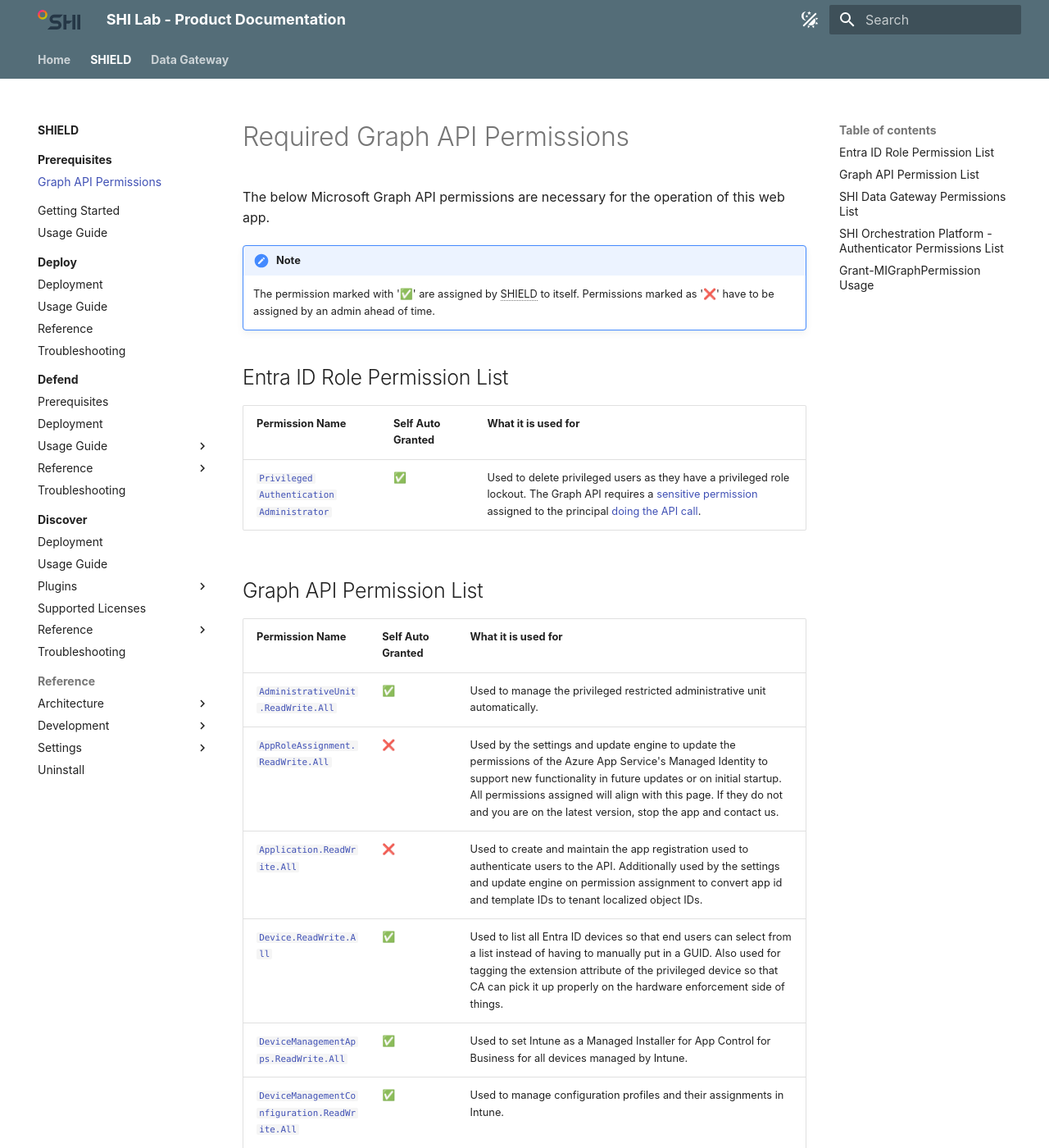
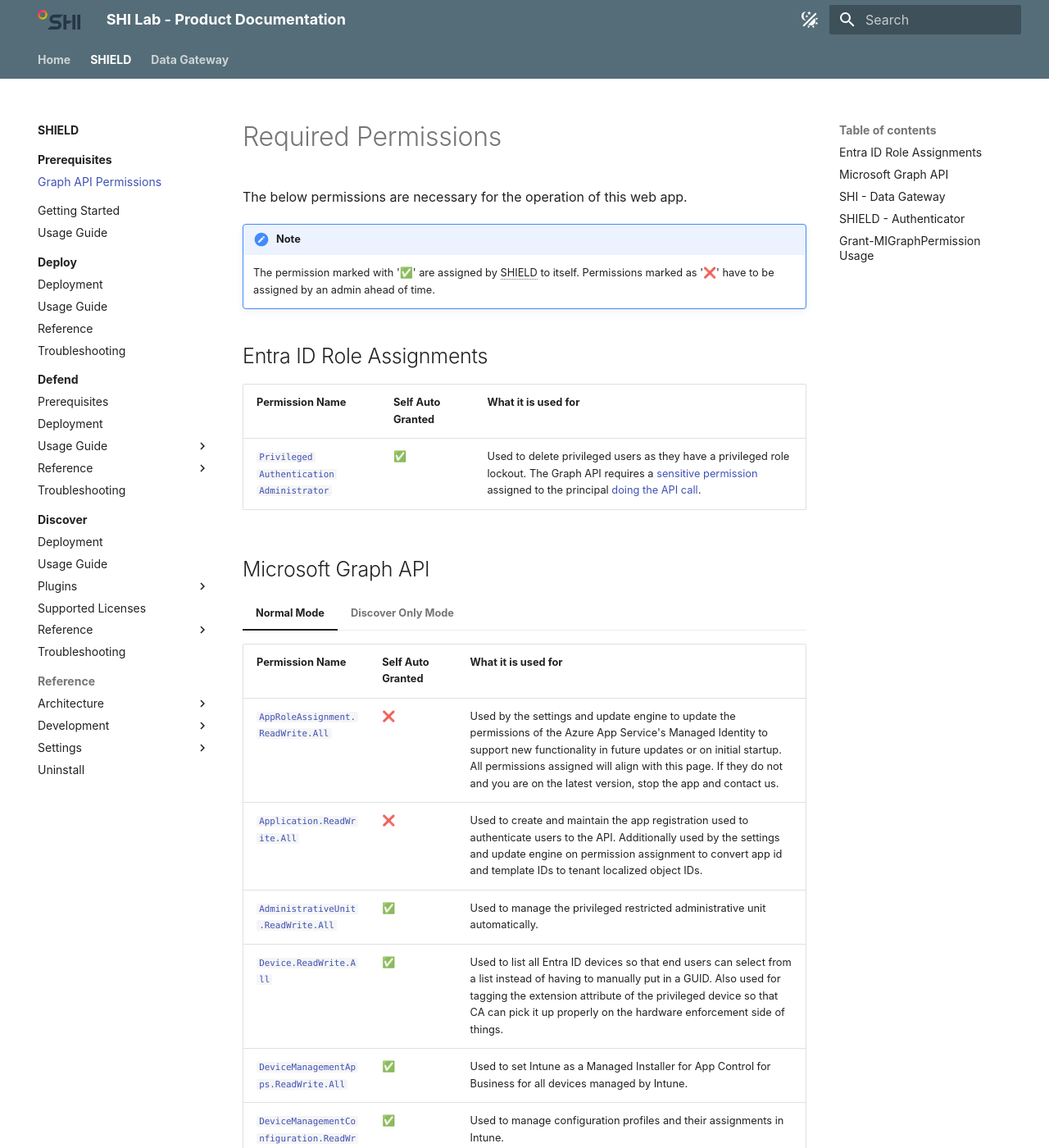
Before and after one commit to Software-Hardware-Integration-Lab/Documentation, an MkDocs documentation site: the page built from docs/SHIELD/Prerequisites/Required-Graph-API-Permissions.md, in a window 1280 px wide and 1400 px high. Shown: the whole window at 82% size. Built offline with MkDocs 1.6.1 and Material for MkDocs 9.7.7, drawn with Linux system fonts in a browser that asks for light colours; plug-ins that fetch from the network failed and are left out; part of the change alters nothing that is shown; some of the changed text lies outside the part shown.

Commit message:
Add Discover Only Mode
Update the permission reference to reflect the new discover only mode.

```diff
--- a/docs/SHIELD/Prerequisites/Required-Graph-API-Permissions.md
+++ b/docs/SHIELD/Prerequisites/Required-Graph-API-Permissions.md
@@ -1,47 +1,61 @@
-# Required Graph API Permissions
+# Required Permissions
 
-The below Microsoft Graph API permissions are necessary for the operation of this web app.
+The below permissions are necessary for the operation of this web app.
 
 !!! note
     The permission marked with '✅' are assigned by SHIELD to itself. Permissions marked as '❌' have to be assigned by an admin ahead of time.
 
-## Entra ID Role Permission List
+## Entra ID Role Assignments
 
 | Permission Name | Self Auto Granted | What it is used for |
 |-----------------|-------------------|---------------------|
 | [`Privileged Authentication Administrator`](https://learn.microsoft.com/en-us/entra/identity/role-based-access-control/permissions-reference#privileged-authentication-administrator){:target="_blank"} | ✅ | Used to delete privileged users as they have a privileged role lockout. The Graph API requires a [sensitive permission](https://learn.microsoft.com/en-us/graph/api/resources/users?view=graph-rest-beta#who-can-perform-sensitive-actions) assigned to the principal [doing the API call](https://learn.microsoft.com/en-us/graph/api/user-delete?view=graph-rest-1.0&tabs=http#permissions). |
 
-## Graph API Permission List
+## Microsoft Graph API
 
-| Permission Name | Self Auto Granted | What it is used for |
-|-----------------|-------------------|---------------------|
-| [`AdministrativeUnit.ReadWrite.All`](https://learn.microsoft.com/en-us/graph/permissions-reference#administrativeunitreadwriteall){:target="_blank"} | ✅ | Used to manage the privileged restricted administrative unit automatically. |
-| [`AppRoleAssignment.ReadWrite.All`](https://learn.microsoft.com/en-us/graph/permissions-reference#approleassignmentreadwriteall){:target="_blank"} | ❌ | Used by the settings and update engine to update the permissions of the Azure App Service's Managed Identity to support new functionality in future updates or on initial startup. All permissions assigned will align with this page. If they do not and you are on the latest version, stop the app and contact us. |
-| [`Application.ReadWrite.All`](https://learn.microsoft.com/en-us/graph/permissions-reference#applicationreadwriteall){:target="_blank"} | ❌ | Used to create and maintain the app registration used to authenticate users to the API. Additionally used by the settings and update engine on permission assignment to convert app id and template IDs to tenant localized object IDs. |
-| [`Device.ReadWrite.All`](https://learn.microsoft.com/en-us/graph/permissions-reference#devicereadwriteall){:target="_blank"} | ✅ | Used to list all Entra ID devices so that end users can select from a list instead of having to manually put in a GUID. Also used for tagging the extension attribute of the privileged device so that CA can pick it up properly on the hardware enforcement side of things.|
-| [`DeviceManagementApps.ReadWrite.All`](https://learn.microsoft.com/en-us/graph/permissions-reference#devicemanagementappsreadwriteall){:target="_blank"} | ✅ | Used to set Intune as a Managed Installer for App Control for Business for all devices managed by Intune. |
-| [`DeviceManagementConfiguration.ReadWrite.All`](https://learn.microsoft.com/en-us/graph/permissions-reference#devicemanagementconfigurationreadwriteall){:target="_blank"} | ✅ | Used to manage configuration profiles and their assignments in Intune. |
-| [`DeviceManagementManagedDevices.PrivilegedOperations.All`](https://learn.microsoft.com/en-us/graph/permissions-reference#devicemanagementmanageddevicesprivilegedoperationsall){:target="_blank"} | ✅ | Used to issue Wipe commands to devices |
-| [`DeviceManagementManagedDevices.ReadWrite.All`](https://learn.microsoft.com/en-us/graph/permissions-reference#devicemanagementmanageddevicesreadwriteall){:target="_blank"} | ✅ | Used to list all Entra ID devices so that end users can select from a list instead of having to manually put in a GUID. Also used in Intermediary management to remove old session hosts for AVD. |
-| [`DeviceManagementRBAC.ReadWrite.All`](https://learn.microsoft.com/en-us/graph/permissions-reference#devicemanagementrbacreadwriteall){:target="_blank"} | ✅ | Used to manage the scope tag that the app uses as well as store the app's config in the specified scope tag to eliminate the need for a DB. |
-| [`DeviceManagementServiceConfig.ReadWrite.All`](https://learn.microsoft.com/en-us/graph/permissions-reference#devicemanagementserviceconfigreadwriteall){:target="_blank"} | ✅ | Used to manage Autopilot Profiles and read Autopilot device data |
-| [`Group.ReadWrite.All`](https://learn.microsoft.com/en-us/graph/permissions-reference#groupreadwriteall){:target="_blank"} | ✅ | Used to Manage security group existence and their membership in Entra ID. |
-| [`Policy.Read.All`](https://learn.microsoft.com/en-us/graph/permissions-reference#policyreadall){:target="_blank"} and [`Policy.ReadWrite.ConditionalAccess`](https://learn.microsoft.com/en-us/graph/permissions-reference#policyreadwriteconditionalaccess){:target="_blank"} | ✅ | Used to manage the conditional access policies for individual users during the lifecycle management and for when the initial deployment occurs to implement health checks, and identity partitioning. |
-| [`RoleManagement.ReadWrite.Directory`](https://learn.microsoft.com/en-us/graph/permissions-reference#rolemanagementreadwritedirectory){:target="_blank"} | ✅ | Used to manage role assigned security groups (SGs that can have Entra ID Roles assigned to them). |
-| [`User.ReadWrite.All`](https://learn.microsoft.com/en-us/graph/permissions-reference#userreadwriteall){:target="_blank"} | ✅ | Used to create, list, manage, and remove privileged users and retrieve a list of all non-users (and their properties) so that they can be added to security groups and device configurations. |
+=== "Normal Mode"
+    | Permission Name | Self Auto Granted | What it is used for |
+    |-----------------|-------------------|---------------------|
+    | [`AppRoleAssignment.ReadWrite.All`](https://learn.microsoft.com/en-us/graph/permissions-reference#approleassignmentreadwriteall){:target="_blank"} | ❌ | Used by the settings and update engine to update the permissions of the Azure App Service's Managed Identity to support new functionality in future updates or on initial startup. All permissions assigned will align with this page. If they do not and you are on the latest version, stop the app and contact us. |
+    | [`Application.ReadWrite.All`](https://learn.microsoft.com/en-us/graph/permissions-reference#applicationreadwriteall){:target="_blank"} | ❌ | Used to create and maintain the app registration used to authenticate users to the API. Additionally used by the settings and update engine on permission assignment to convert app id and template IDs to tenant localized object IDs. |
+    | [`AdministrativeUnit.ReadWrite.All`](https://learn.microsoft.com/en-us/graph/permissions-reference#administrativeunitreadwriteall){:target="_blank"} | ✅ | Used to manage the privileged restricted administrative unit automatically. |
+    | [`Device.ReadWrite.All`](https://learn.microsoft.com/en-us/graph/permissions-reference#devicereadwriteall){:target="_blank"} | ✅ | Used to list all Entra ID devices so that end users can select from a list instead of having to manually put in a GUID. Also used for tagging the extension attribute of the privileged device so that CA can pick it up properly on the hardware enforcement side of things.|
+    | [`DeviceManagementApps.ReadWrite.All`](https://learn.microsoft.com/en-us/graph/permissions-reference#devicemanagementappsreadwriteall){:target="_blank"} | ✅ | Used to set Intune as a Managed Installer for App Control for Business for all devices managed by Intune. |
+    | [`DeviceManagementConfiguration.ReadWrite.All`](https://learn.microsoft.com/en-us/graph/permissions-reference#devicemanagementconfigurationreadwriteall){:target="_blank"} | ✅ | Used to manage configuration profiles and their assignments in Intune. |
+    | [`DeviceManagementManagedDevices.PrivilegedOperations.All`](https://learn.microsoft.com/en-us/graph/permissions-reference#devicemanagementmanageddevicesprivilegedoperationsall){:target="_blank"} | ✅ | Used to issue Wipe commands to devices |
+    | [`DeviceManagementManagedDevices.ReadWrite.All`](https://learn.microsoft.com/en-us/graph/permissions-reference#devicemanagementmanageddevicesreadwriteall){:target="_blank"} | ✅ | Used to list all Entra ID devices so that end users can select from a list instead of having to manually put in a GUID. Also used in Intermediary management to remove old session hosts for AVD. |
+    | [`DeviceManagementRBAC.ReadWrite.All`](https://learn.microsoft.com/en-us/graph/permissions-reference#devicemanagementrbacreadwriteall){:target="_blank"} | ✅ | Used to manage the scope tag that the app uses as well as store the app's config in the specified scope tag to eliminate the need for a DB. |
+    | [`DeviceManagementServiceConfig.ReadWrite.All`](https://learn.microsoft.com/en-us/graph/permissions-reference#devicemanagementserviceconfigreadwriteall){:target="_blank"} | ✅ | Used to manage Autopilot Profiles and read Autopilot device data |
+    | [`Group.ReadWrite.All`](https://learn.microsoft.com/en-us/graph/permissions-reference#groupreadwriteall){:target="_blank"} | ✅ | Used to Manage security group existence and their membership in Entra ID. |
+    | [`Policy.Read.All`](https://learn.microsoft.com/en-us/graph/permissions-reference#policyreadall){:target="_blank"} and [`Policy.ReadWrite.ConditionalAccess`](https://learn.microsoft.com/en-us/graph/permissions-reference#policyreadwriteconditionalaccess){:target="_blank"} | ✅ | Used to manage the conditional access policies for individual users during the lifecycle management and for when the initial deployment occurs to implement health checks, and identity partitioning. |
+    | [`RoleManagement.ReadWrite.Directory`](https://learn.microsoft.com/en-us/graph/permissions-reference#rolemanagementreadwritedirectory){:target="_blank"} | ✅ | Used to manage role assigned security groups (SGs that can have Entra ID Roles assigned to them). |
+    | [`User.ReadWrite.All`](https://learn.microsoft.com/en-us/graph/permissions-reference#userreadwriteall){:target="_blank"} | ✅ | Used to create, list, manage, and remove privileged users and retrieve a list of all non-users (and their properties) so that they can be added to security groups and device configurations. |
 
-## SHI Data Gateway Permissions List
+=== "Discover Only Mode"
+    | Permission Name | Self Auto Granted | What it is used for |
+    |-----------------|-------------------|---------------------|
+    | [`AppRoleAssignment.ReadWrite.All`](https://learn.microsoft.com/en-us/graph/permissions-reference#approleassignmentreadwriteall){:target="_blank"} | ❌ | Used by the settings and update engine to update the permissions of the Azure App Service's Managed Identity to support new functionality in future updates or on initial startup. All permissions assigned will align with this page. If they do not and you are on the latest version, stop the app and contact us. |
+    | [`Application.ReadWrite.All`](https://learn.microsoft.com/en-us/graph/permissions-reference#applicationreadwriteall){:target="_blank"} | ❌ | Used to create and maintain the app registration used to authenticate users to the API. Additionally used by the settings and update engine on permission assignment to convert app id and template IDs to tenant localized object IDs. |
+    | [`Directory.Read.All`](https://learn.microsoft.com/en-us/graph/permissions-reference#directoryreadall){:target="_blank"} | ✅ | Used to read principals such as users, groups, service principals, and service principal configurations from Entra ID. |
+    | [`Policy.Read.All`](https://learn.microsoft.com/en-us/graph/permissions-reference#policyreadall){:target="_blank"} and [`Policy.Read.ConditionalAccess`](https://learn.microsoft.com/en-us/graph/permissions-reference#policyreadwriteconditionalaccess){:target="_blank"} | ✅ | Used to read conditional access policy configurations. Conditional access policy reading is not included in `Directory.Read.All` |
+    | [`RoleAssignmentSchedule.ReadWrite.Directory`](https://learn.microsoft.com/en-us/graph/permissions-reference#roleassignmentschedulereadwritedirectory){:target="_blank"} | ✅ | Used for reading PIM-based long term role assignments. Also needs `RoleManagement.Read.All` as a supporting permission otherwise permission errors occur. |
+    | [`RoleEligibilitySchedule.ReadWrite.Directory`](https://learn.microsoft.com/en-us/graph/permissions-reference#roleeligibilityschedulereadwritedirectory){:target="_blank"} | ✅ | Used for reading eligible PIM role assignments. Also needs `RoleManagement.Read.All` as a supporting permission otherwise permission errors occur. |
+    | [`RoleManagement.Read.All`](https://learn.microsoft.com/en-us/graph/permissions-reference#rolemanagementreadall){:target="_blank"} | ✅ | Used for reading all PIM roles. |
+    | [`RoleManagementPolicy.Read.Directory`](https://learn.microsoft.com/en-us/graph/permissions-reference#rolemanagementpolicyreaddirectory){:target="_blank"} | ✅ | Used to read approver configurations in PIM. |
+
+## SHI - Data Gateway
 
 | Permission Name | Self Auto Granted | What it is used for |
 |-----------------|-------------------|---------------------|
 | `LicenseReport.ReadWrite` | ✅ | Used to store the license report after a run of Discover has completed. |
-| `Telemetry.Sop.ReadWrite` | ✅ | Used by SOP to store its monthly telemetry report and keep it isolated from other tenants. |
+| `Telemetry.Shield.ReadWrite` | ✅ | Used by SHIELD to store its monthly telemetry report and keep it isolated from other tenants. |
+| `UpdateShield.Check` | ✅ | Used by SHIELD to check for updates. |
 
-## SHI Orchestration Platform - Authenticator Permissions List
+## SHIELD - Authenticator
 
 | Permission Name | Self Auto Granted | What it is used for |
 |-----------------|-------------------|---------------------|
-| `Authenticator.Attest` | ✅ | Used to prove that the SOP is not a threat actor and to home to the correct tenant when requesting SCC auth credentials. |
+| `Authenticator.Attest` | ✅ | Used to prove that the SHIELD is not a threat actor and to home to the correct tenant when requesting SCC auth credentials. |
 
 !!! note
     `Policy.Read.All` is necessary due to a known issue with the current Graph API, in the future `Policy.ReadWrite.ConditionalAccess` will be all that is necessary.
--- a/mkdocs.yml
+++ b/mkdocs.yml
@@ -68,6 +68,9 @@ markdown_extensions:
   - pymdownx.inlinehilite
   - pymdownx.tabbed:
       alternate_style: true
+      slugify: !!python/object/apply:pymdownx.slugs.slugify
+        kwds:
+          case: lower
   - pymdownx.tasklist:
       custom_checkbox: true
   - pymdownx.superfences:
```
